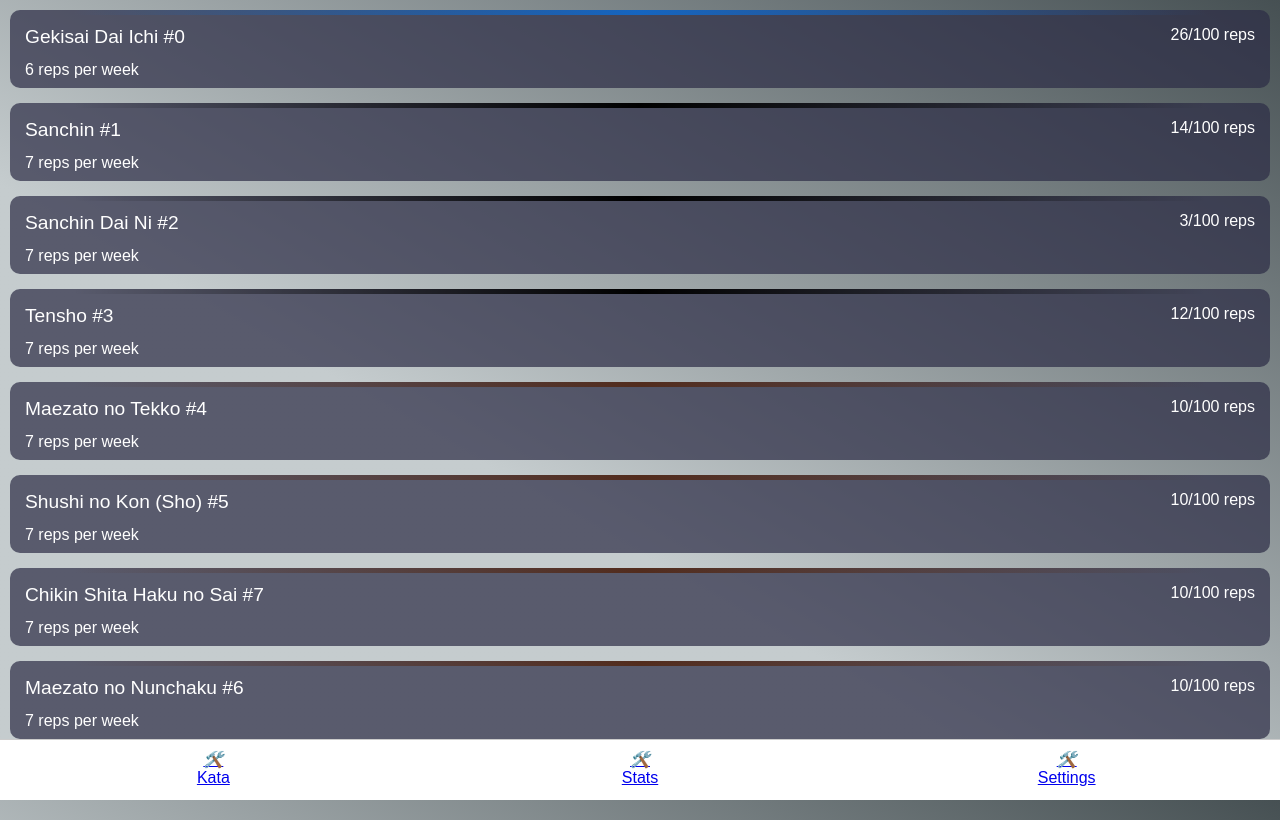
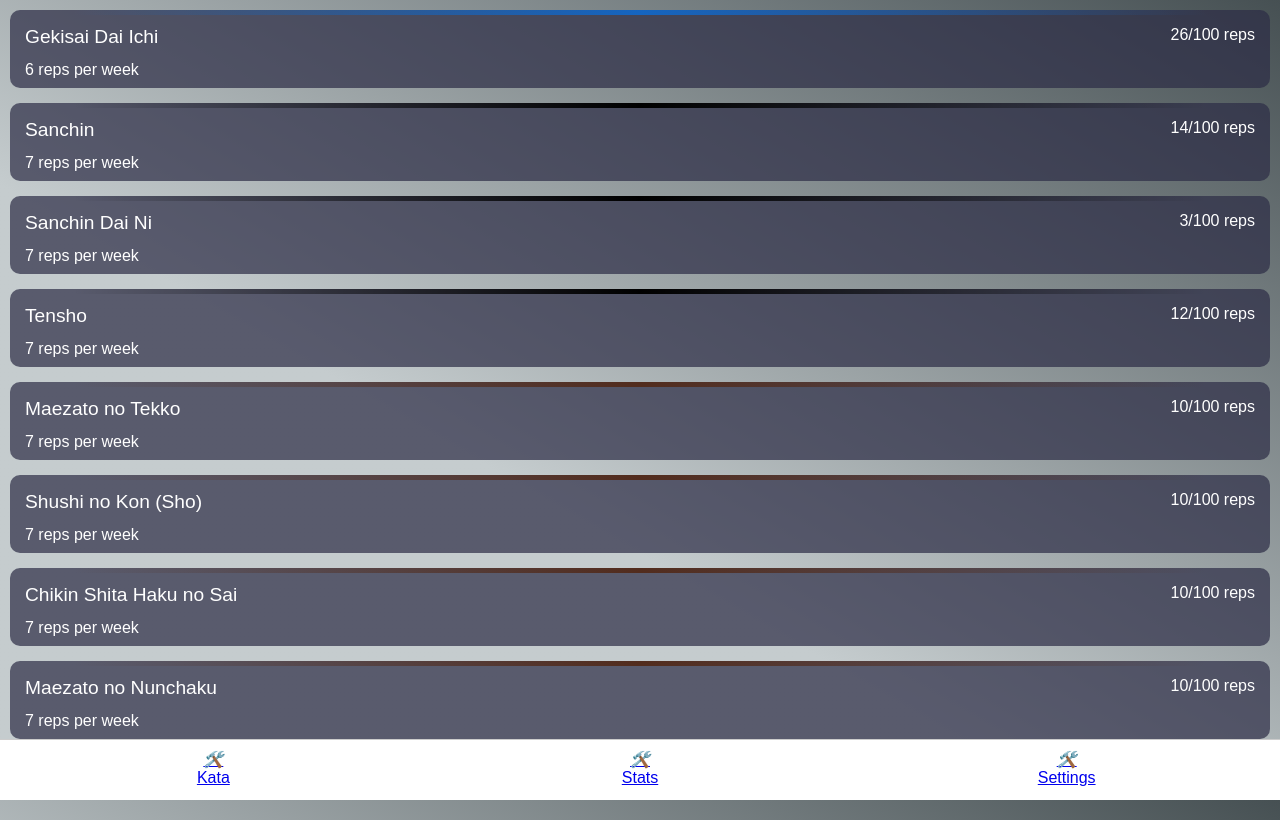
Before and after one commit to matt-auckland/kata-counter, a Vue app: page / in a window 1280 px wide. Built offline with nearby package versions, Linux system fonts and the light colour scheme.

Commit message:
Added drag to reorder function

```diff
--- a/package.json
+++ b/package.json
@@ -26,7 +26,8 @@
     "moment": "^2.24.0",
     "vue": "^2.6.11",
     "vue-chartjs": "^3.5.1",
-    "vue-router": "^3.2.0"
+    "vue-router": "^3.2.0",
+    "vuedraggable": "^2.24.3"
   },
   "devDependencies": {
     "@vue/cli-plugin-babel": "^4.2.0",
--- a/src/assets/templateKata.js
+++ b/src/assets/templateKata.js
@@ -3,7 +3,6 @@ const testData = {
   kata: [
     {
       name: "Gekisai Dai Ichi",
-      listPosition: 0,
       tags: ["goju", "kaishugata"],
       reps: 26,
       colour: "blue",
@@ -17,7 +16,6 @@ const testData = {
     },
     {
       name: "Sanchin",
-      listPosition: 1,
       tags: ["goju", "heishugata"],
       reps: 14,
       colour: "black",
@@ -31,7 +29,6 @@ const testData = {
     },
     {
       name: "Sanchin Dai Ni",
-      listPosition: 2,
       tags: ["goju", "heishugata"],
       reps: 3,
       colour: "black",
@@ -45,7 +42,6 @@ const testData = {
     },
     {
       name: "Tensho",
-      listPosition: 3,
       tags: ["goju", "heishugata"],
       reps: 12,
       colour: "black",
@@ -59,7 +55,6 @@ const testData = {
     },
     {
       name: "Maezato no Tekko",
-      listPosition: 4,
       tags: ["weapons", "tekko"],
       reps: 10,
       colour: "brown",
@@ -73,7 +68,6 @@ const testData = {
     },
     {
       name: "Shushi no Kon (Sho)",
-      listPosition: 5,
       tags: ["weapons", "bo"],
       reps: 10,
       colour: "brown",
@@ -87,7 +81,6 @@ const testData = {
     },
     {
       name: "Chikin Shita Haku no Sai",
-      listPosition: 7,
       tags: ["weapons", "sai"],
       reps: 10,
       colour: "brown",
@@ -101,7 +94,6 @@ const testData = {
     },
     {
       name: "Maezato no Nunchaku",
-      listPosition: 6,
       tags: ["weapons", "nunchaku"],
       reps: 10,
       colour: "brown",
--- a/src/components/KataCounter.vue
+++ b/src/components/KataCounter.vue
@@ -104,7 +104,7 @@ export default {
     <div class="content">
       <div class="inner">
         <div>
-          <span class="name">{{ kata.name }} #{{kata.listPosition}}</span>
+          <span class="name">{{ kata.name }}</span>
           <span class="count">
             {{ kata.reps }}/{{ kata.goalReps || $root.settings.defaultGoalReps }} reps
           </span>
@@ -170,6 +170,7 @@ export default {
   --font-color: white;
   --title-color: white;
   color: var(--font-color);
+  cursor: move;
 }
 
 .content {
--- a/src/views/Home.vue
+++ b/src/views/Home.vue
@@ -1,35 +1,32 @@
 <script>
+import draggable from "vuedraggable";
 import KataCounter from "../components/KataCounter";
 export default {
-  components: { KataCounter },
-  watch: {
-    "$root.kataList": {
-      deep: true,
-      handler() {
-        this.$root.kataList.sort((a, b) => a.listPosition - b.listPosition);
-      },
-    },
-  },
-  methods: {
-    changeKataPosition() {},
-  },
+  components: { KataCounter, draggable },
 };
 </script>
 
 <template>
   <div id="home">
     <div class="kata-list">
-      <KataCounter
-        v-for="kata in $root.kataList"
-        :key="kata.name"
-        :kata="kata"
-      />
+      <draggable
+        v-model="$root.kataList"
+        group="kata"
+        @start="drag=true"
+        @end="drag=false"
+      >
+        <KataCounter
+          v-for="kata in $root.kataList"
+          :key="kata.name"
+          :kata="kata"
+        />
+      </draggable>
     </div>
   </div>
 </template>
 
 <style scoped>
-.kata-list {
+.kata-list > div {
   display: flex;
   gap: 15px;
   flex-direction: column;
```
Also changed, not shown: 1 other file (tests, documents, lock files or other folders).
